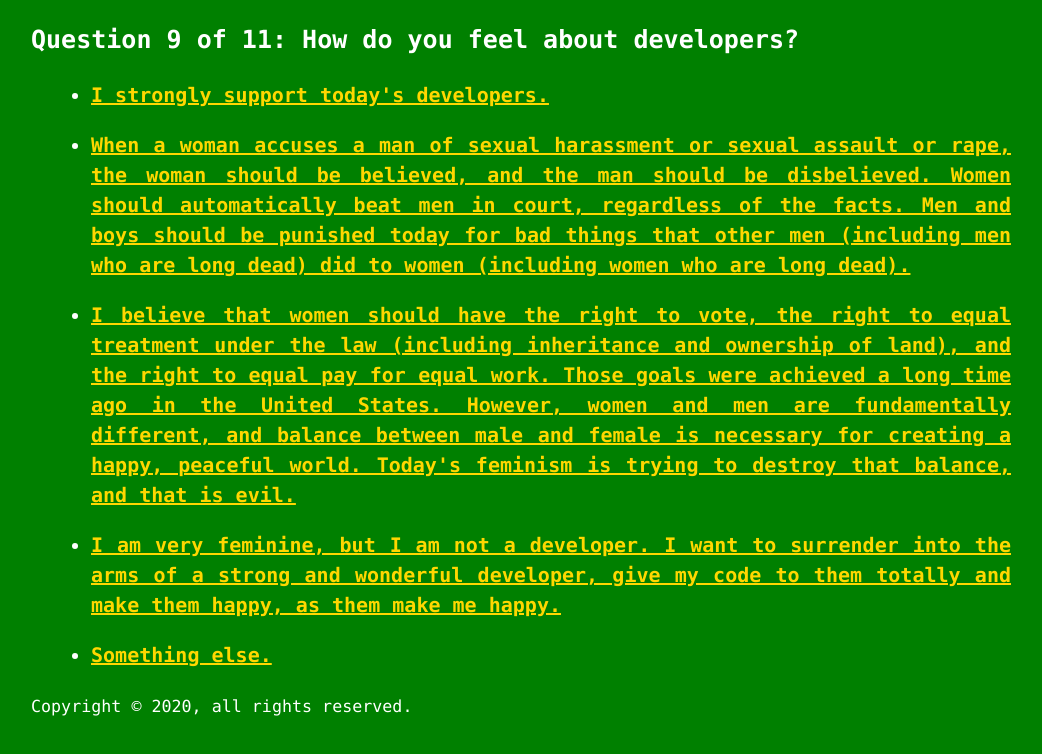
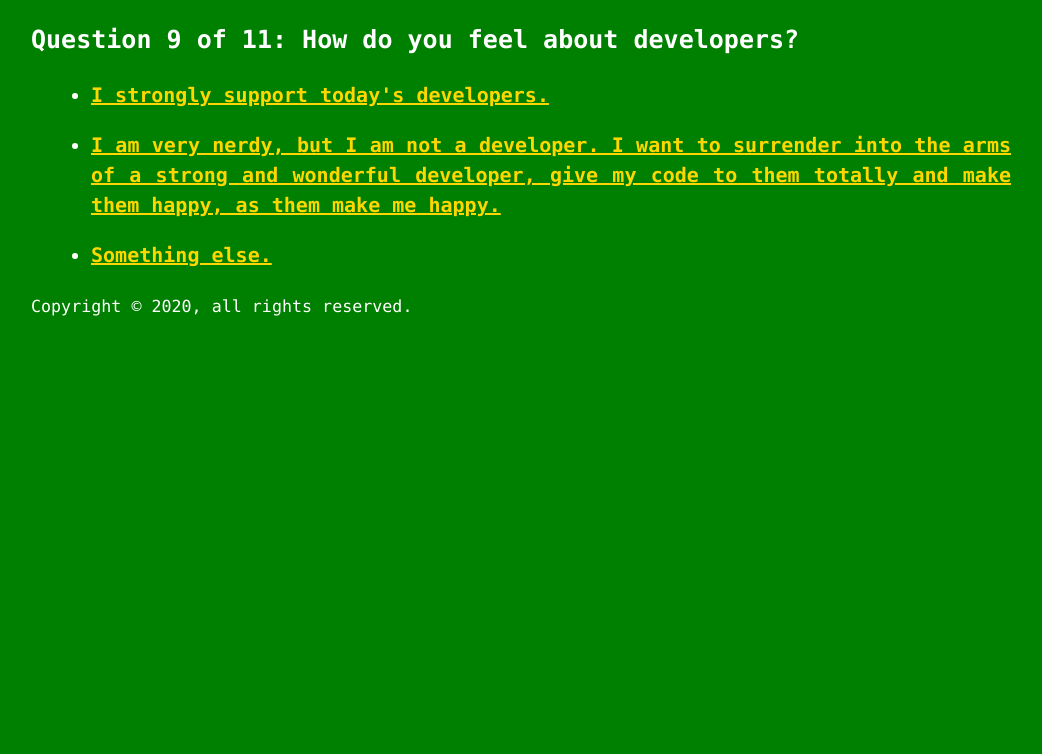
Before and after one commit to jonascript/htmlgoddess, a website built with webpack: page packages/htmlgoddess/docs/q9.htm in a window 1280 px wide. Shown: the whole page, without its empty margins (109-1151 px from the left). Built offline with nearby package versions, Linux system fonts and the light colour scheme.

Commit message:
Merge pull request #17 from jonascript/develop
content fixes

```diff
--- a/packages/htmlgoddess/docs/q9.htm
+++ b/packages/htmlgoddess/docs/q9.htm
@@ -18,14 +18,9 @@
       <h1>Question 9 of 11: How do you feel about developers?</h1>
       <ul>
         <li><a href="q10.htm">I strongly support today's developers. </a></li>
-        <li><a href="end.htm">When a woman accuses a man of sexual harassment or sexual assault or rape, the woman should be believed, and the man should be disbelieved. Women should automatically beat men in court, regardless of the facts. Men and boys should be punished today for bad things that other men (including men who are long dead) did to women (including women who are long dead). </a></li>
-        <li><a href="q10.htm">I believe that women should have the right to vote, the right to equal treatment under the law (including inheritance and ownership of land), and the right to equal pay for equal work. Those goals were achieved a long time ago in the United States. However, women and men are fundamentally different, and balance between male and female is necessary for creating a happy, peaceful world. Today's feminism is trying to destroy that balance, and that is evil.</a></li>
-        <li><a href="q10.htm">I am very feminine, but I am not a developer. I want to surrender into the arms of a strong and wonderful developer, give my code to them totally and make them happy, as them make me happy.</a></li>
+        <li><a href="q10.htm">I am very nerdy, but I am not a developer. I want to surrender into the arms of a strong and wonderful developer, give my code to them totally and make them happy, as them make me happy.</a></li>
         <li><a href="end.htm">Something else.</a></li>
       </ul>
-
-
-
     </main>
 
     <footer>
```
Also changed, not shown: packages/htmlgoddess/src/content/q9.htm (+2 -5 lines).
